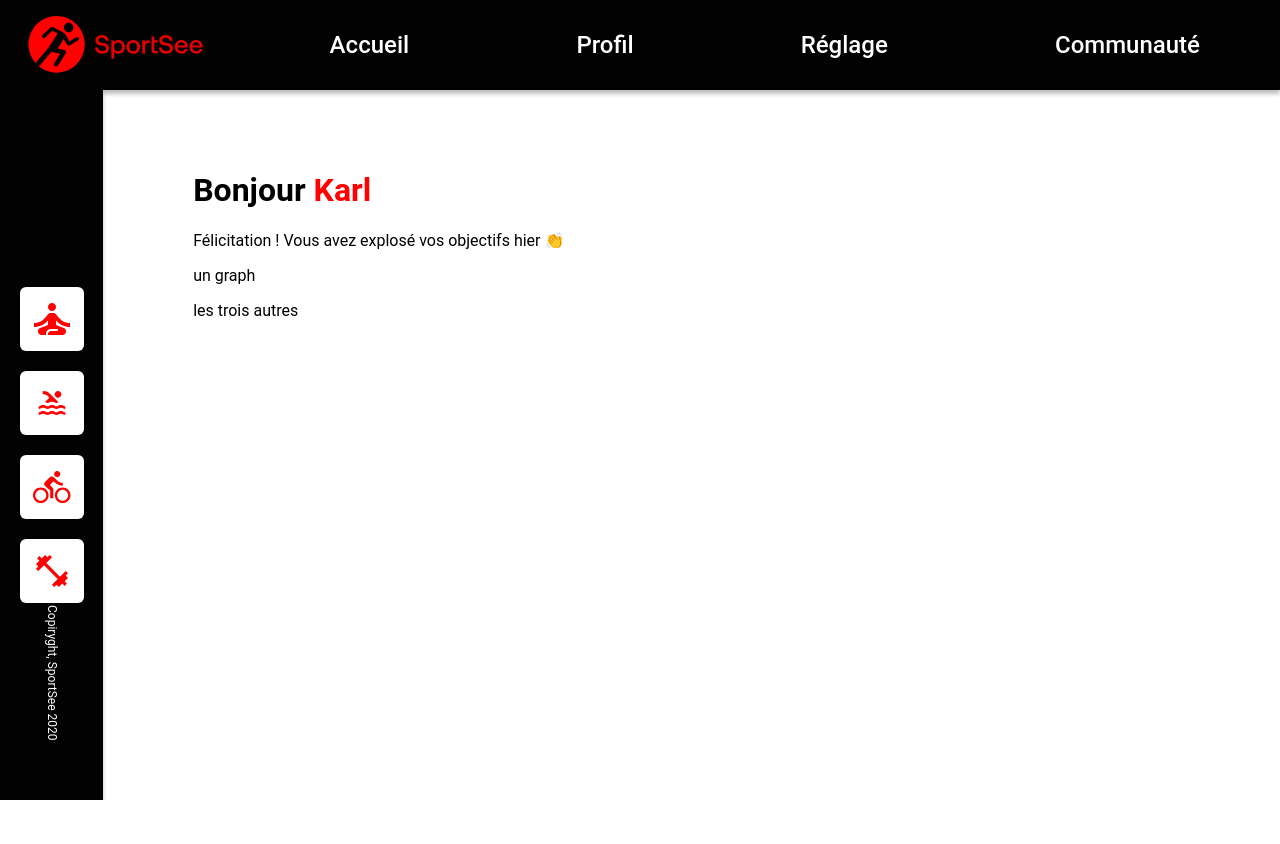
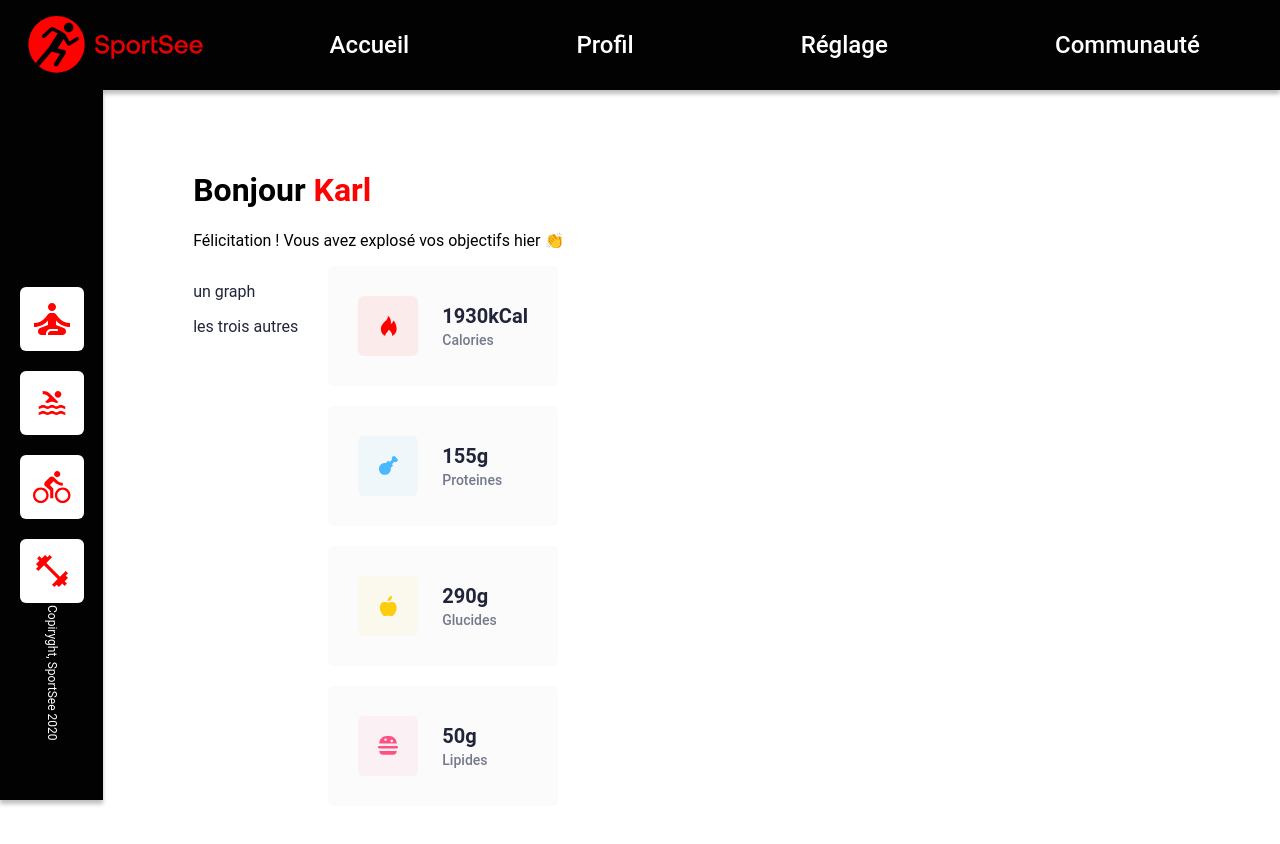
Before and after one commit to flafonso/OC_P12_SportSee, a React (Vite) app: page / in a window 1280 px wide. Shown: the top 844 px of the page. Before the commit the page ends 800 px from the top, so only its background shows below. Built offline with nearby package versions, Linux system fonts and the light colour scheme.

Commit message:
Adding the dashboard content structure, with nutrition components done

```diff
--- a/package.json
+++ b/package.json
@@ -13,6 +13,7 @@
     "react": "^18.2.0",
     "react-dom": "^18.2.0",
     "react-router-dom": "^6.22.3",
+    "recharts": "^2.12.6",
     "sass": "^1.75.0"
   },
   "devDependencies": {
--- /dev/null
+++ b/src/assets/AppleIcon.tsx
@@ -0,0 +1,26 @@
+function AppleIcon() {
+  return (
+    <svg
+      width="18"
+      height="20"
+      viewBox="0 0 18 20"
+      fill="none"
+      xmlns="http://www.w3.org/2000/svg"
+    >
+      <path
+        d="M 16.7 15.1 C 16.2 16.1 16 16.5 15.5 17.3 C 14.7 18.5 13.6 20 12.2 20 C 11 20 10.7 19.2 9.1 19.2 C 7.4 19.2 7.1 20 5.9 20 C 4.5 20 3.5 18.7 2.7 17.5 C 0.6 14.2 0.3 10.3 1.7 8.2 C 2.6 6.8 4.1 5.9 5.5 5.9 C 7 5.9 7.9 6.7 9.1 6.7 C 10.2 6.7 10.9 5.9 12.6 5.9 C 13.8 5.9 15.2 6.6 16.1 7.8 C 13 9.5 13.5 13.9 16.7 15.1 Z"
+        fill="#FDCC0C"
+      />
+      <path
+        d="M 1.8 15.1 C 2.3 16.1 2.5 16.5 3 17.3 C 3.8 18.5 4.9 20 6.3 20 C 7.5 20 7.8 19.2 9.4 19.2 C 11.1 19.2 11.4 20 12.6 20 C 14 20 15 18.7 15.8 17.5 C 17.9 14.2 18.2 10.3 16.8 8.2 C 15.9 6.8 14.4 5.9 13 5.9 C 11.5 5.9 10.6 6.7 9.4 6.7 C 8.3 6.7 7.6 5.9 5.9 5.9 C 4.7 5.9 3.3 6.6 2.4 7.8 C 5.5 9.5 5 13.9 1.8 15.1 Z"
+        fill="#FDCC0C"
+      />
+      <path
+        d="M 12 3.4 C 12.7 2.5 13.2 1.3 13 0 C 11.9 0.1 10.6 0.8 9.8 1.7 C 9.1 2.5 8.6 3.8 8.8 5 C 10 5 11.3 4.3 12 3.4 Z"
+        fill="#FDCC0C"
+      />
+    </svg>
+  );
+}
+
+export default AppleIcon;
--- /dev/null
+++ b/src/assets/CheeseburgerIcon.tsx
@@ -0,0 +1,28 @@
+function CheeseburgerIcon() {
+  return (
+    <svg
+      width="20"
+      height="19"
+      viewBox="0 0 20 19"
+      fill="none"
+      xmlns="http://www.w3.org/2000/svg"
+    >
+      <path
+        d="M 1.3 15 C 1.3 17.1 2.9 18.8 5 18.8 H 15 C 17.1 18.8 18.8 17.1 18.8 15 H 1.3 Z"
+        fill="#FD5181"
+      />
+      <path
+        d="M 18.8 12.5 H 1.3 C 0.5 12.5 0 12 0 11.3 C 0 10.5 0.5 10 1.3 10 H 18.8 C 19.5 10 20 10.5 20 11.3 C 20 12 19.5 12.5 18.8 12.5 Z"
+        fill="#FD5181"
+      />
+      <path
+        fill-rule="evenodd"
+        clip-rule="evenodd"
+        d="M 11.3 0 H 8.8 C 4.6 0 1.3 3.4 1.3 7.5 H 18.8 C 18.8 3.4 15.4 0 11.3 0 Z M 7.5 5 C 6.8 5 6.3 4.5 6.3 3.8 C 6.3 3 6.8 2.5 7.5 2.5 C 8.3 2.5 8.8 3 8.8 3.8 C 8.8 4.5 8.3 5 7.5 5 Z M 12.5 5 C 12.5 5.8 13 6.3 13.8 6.3 C 14.5 6.3 15 5.8 15 5 C 15 4.3 14.5 3.8 13.8 3.8 C 13 3.8 12.5 4.3 12.5 5 Z"
+        fill="#FD5181"
+      />
+    </svg>
+  );
+}
+
+export default CheeseburgerIcon;
--- /dev/null
+++ b/src/assets/ChickenIcon.tsx
@@ -0,0 +1,18 @@
+function ChickenIcon() {
+  return (
+    <svg
+      width="19"
+      height="19"
+      viewBox="0 0 19 19"
+      fill="none"
+      xmlns="http://www.w3.org/2000/svg"
+    >
+      <path
+        d="M 18.2 2.5 C 17.9 2.1 17.4 1.9 17.1 1.9 C 16.9 1.4 16.8 1.1 16.5 0.7 C 15.6 -0.1 14.2 -0.1 13.4 0.7 C 12.7 1.4 12.6 2.6 13.2 3.4 L 10.6 5.9 L 9.3 4.6 L 6.7 7.2 C 6.5 7.1 6.1 7.1 5.9 7.1 C 2.6 7.1 0 9.6 0 12.9 C 0 16.2 2.6 18.8 5.9 18.8 C 9.2 18.8 11.8 16.2 11.8 12.9 C 11.8 12.7 11.8 12.4 11.6 12.1 L 14.2 9.5 L 12.9 8.2 L 15.4 5.8 C 16.2 6.4 17.4 6.2 18.1 5.5 C 19.1 4.7 19.1 3.3 18.2 2.5 Z"
+        fill="#4AB8FF"
+      />
+    </svg>
+  );
+}
+
+export default ChickenIcon;
--- /dev/null
+++ b/src/assets/EnergyIcon.tsx
@@ -0,0 +1,18 @@
+function EnergyIcon() {
+  return (
+    <svg
+      width="17"
+      height="20"
+      viewBox="0 0 17 20"
+      fill="none"
+      xmlns="http://www.w3.org/2000/svg"
+    >
+      <path
+        d="M 10.9 7.9 C 10.9 7.9 11.8 2.4 8 0 C 7.9 1.9 7 3.7 5.5 4.9 C 3.9 6.3 0.8 9.5 0.9 12.9 C 0.8 15.9 2.5 18.7 5.2 20 C 5.3 18.7 5.9 17.4 6.9 16.6 C 7.8 15.9 8.3 14.9 8.5 13.8 C 10.7 15 12.2 17.4 12.3 19.9 V 19.9 C 14.9 18.8 16.5 16.3 16.6 13.6 C 16.9 10.3 15.1 6 13.6 4.5 C 13 5.9 12.1 7 10.9 7.9 Z"
+        fill="#FF0000"
+      />
+    </svg>
+  );
+}
+
+export default EnergyIcon;
--- /dev/null
+++ b/src/components/NutrimentInfo.tsx
@@ -0,0 +1,26 @@
+type Props = {
+  typeName: string;
+  unit: string;
+  value: number;
+  backgroundColor: `#${string}`;
+  children?: JSX.Element;
+};
+
+function NutrimentInfo({ typeName, unit, value, backgroundColor, children }: Props) {
+  return (
+    <div className="nutriment">
+      <div
+        className="nutriment__icon"
+        style={{ backgroundColor: `${backgroundColor}` }}
+      >
+        {children}
+      </div>
+      <div className="nutriment__infos">
+        <p className="nutriment-value">{value}{unit}</p>
+        <p className="nutriment-name">{typeName}</p>
+      </div>
+    </div>
+  );
+}
+
+export default NutrimentInfo;
--- a/src/main.scss
+++ b/src/main.scss
@@ -6,3 +6,4 @@
 @import "./sassStyles/pages/dashboard.scss";
 @import "./sassStyles/components/sidebar.scss";
 @import "./sassStyles/components/sport-btn.scss";
+@import "./sassStyles/components/nutriment-info.scss";
--- a/src/pages/Dashboard.tsx
+++ b/src/pages/Dashboard.tsx
@@ -1,7 +1,11 @@
-
+import AppleIcon from "../assets/AppleIcon.js";
+import CheeseburgerIcon from "../assets/CheeseburgerIcon.js";
+import ChickenIcon from "../assets/ChickenIcon.js";
+import EnergyIcon from "../assets/EnergyIcon.js";
+import NutrimentInfo from "../components/NutrimentInfo.js";
 import Sidebar from "../components/Sidebar";
 
-import {USER_MAIN_DATA} from "../mockedData.js";
+import { USER_MAIN_DATA } from "../mockedData.js";
 
 function Dashboard() {
   console.log(USER_MAIN_DATA);
@@ -9,7 +13,12 @@ function Dashboard() {
     <div className="dashboard">
       <Sidebar />
       <div className="dashboard__content">
-        <h1>Bonjour <span className="user-name">{USER_MAIN_DATA[0].userInfos.firstName}</span></h1>
+        <h1>
+          Bonjour{" "}
+          <span className="user-name">
+            {USER_MAIN_DATA[0].userInfos.firstName}
+          </span>
+        </h1>
         <p>Félicitation ! Vous avez explosé vos objectifs hier 👏</p>
         <div className="user-infos">
           <div className="user-infos__graphs">
@@ -18,7 +27,40 @@ function Dashboard() {
               <p>les trois autres</p>
             </div>
           </div>
-          <div className="user-infos__nutriments"></div>
+          <div className="user-infos__nutrition">
+            <NutrimentInfo
+              typeName="Calories"
+              unit="kCal"
+              value={USER_MAIN_DATA[0].keyData.calorieCount}
+              backgroundColor="#FF000010"
+            >
+              <EnergyIcon />
+            </NutrimentInfo>
+            <NutrimentInfo
+              typeName="Proteines"
+              unit="g"
+              value={USER_MAIN_DATA[0].keyData.proteinCount}
+              backgroundColor="#4AB8FF10"
+            >
+              <ChickenIcon />
+            </NutrimentInfo>
+            <NutrimentInfo
+              typeName="Glucides"
+              unit="g"
+              value={USER_MAIN_DATA[0].keyData.carbohydrateCount}
+              backgroundColor="#F9CE2310"
+            >
+              <AppleIcon />
+            </NutrimentInfo>
+            <NutrimentInfo
+              typeName="Lipides"
+              unit="g"
+              value={USER_MAIN_DATA[0].keyData.lipidCount}
+              backgroundColor="#FD518110"
+            >
+              <CheeseburgerIcon />
+            </NutrimentInfo>
+          </div>
         </div>
       </div>
     </div>
--- a/src/sassStyles/_variables.scss
+++ b/src/sassStyles/_variables.scss
@@ -0,0 +1,2 @@
+$--main-color-text: #20253A;
+$--second-color-text: #74798C;
--- /dev/null
+++ b/src/sassStyles/components/nutriment-info.scss
@@ -0,0 +1,37 @@
+@import "../variables";
+
+.nutriment {
+  padding: 30px;
+  display: flex;
+  align-items: center;
+  gap: 24px;
+  border-radius: 5px;
+  background-color: #FBFBFB;
+  &__icon {
+    display: flex;
+    justify-content: center;
+    align-items: center;
+    width: 60px;
+    height: 60px;
+    border-radius: 6px;
+  }
+  &__infos {
+    display: flex;
+    flex-direction: column;
+    gap: 4px;
+    & > p {
+      margin: 0;
+    }
+  }
+}
+
+.nutriment-value {
+  font-size: 20px;
+  font-weight: bold;
+}
+
+.nutriment-name {
+  color: $--second-color-text;
+  font-size: 14px;
+  font-weight: 500;
+}
--- a/src/sassStyles/pages/dashboard.scss
+++ b/src/sassStyles/pages/dashboard.scss
@@ -1,3 +1,5 @@
+@import "../variables";
+
 .dashboard {
   display: flex;
   width: 100%;
@@ -11,3 +13,14 @@
 .user-name {
   color: #FF0101;
 }
+
+.user-infos {
+  display: flex;
+  gap: 30px;
+  color: $--main-color-text;
+  &__nutrition {
+    display: flex;
+    flex-direction: column;
+    gap: 20px;
+  }
+}
```
Also changed, not shown: 2 other files (tests, documents, lock files or other folders).
